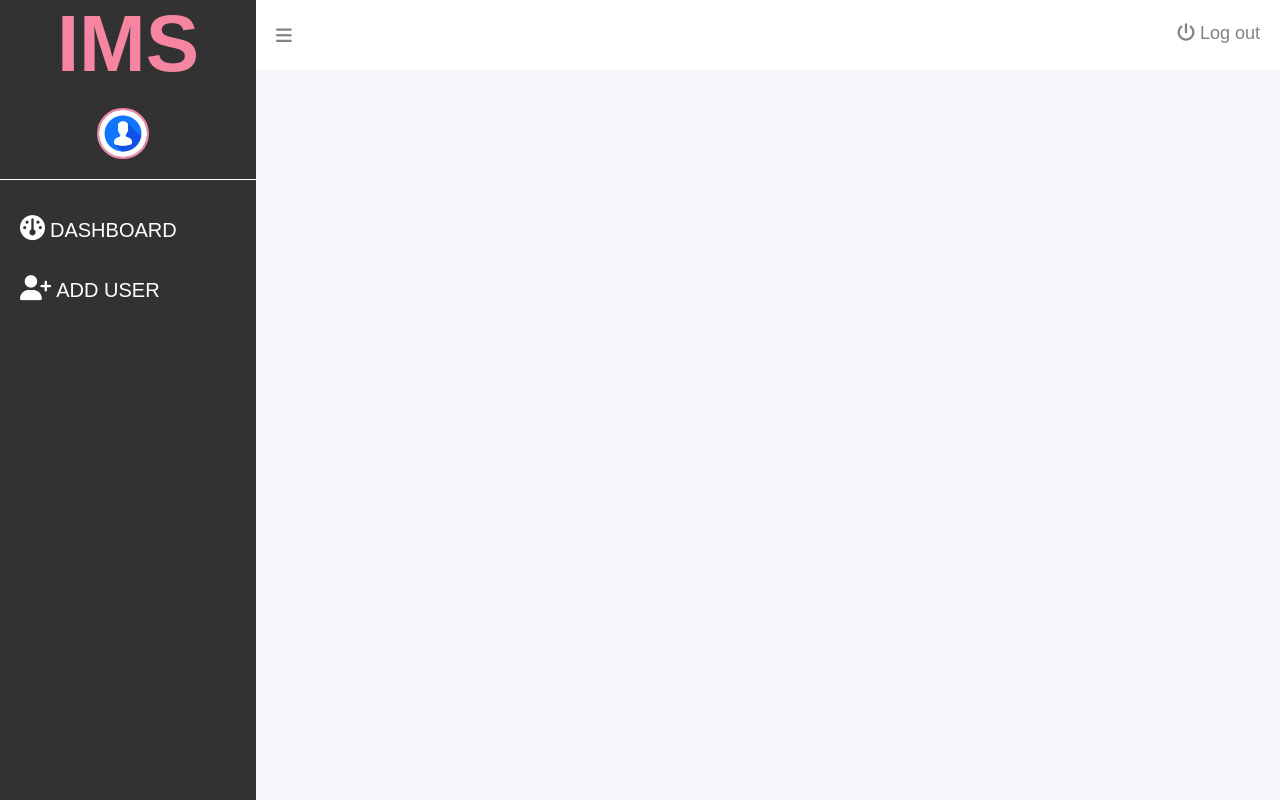
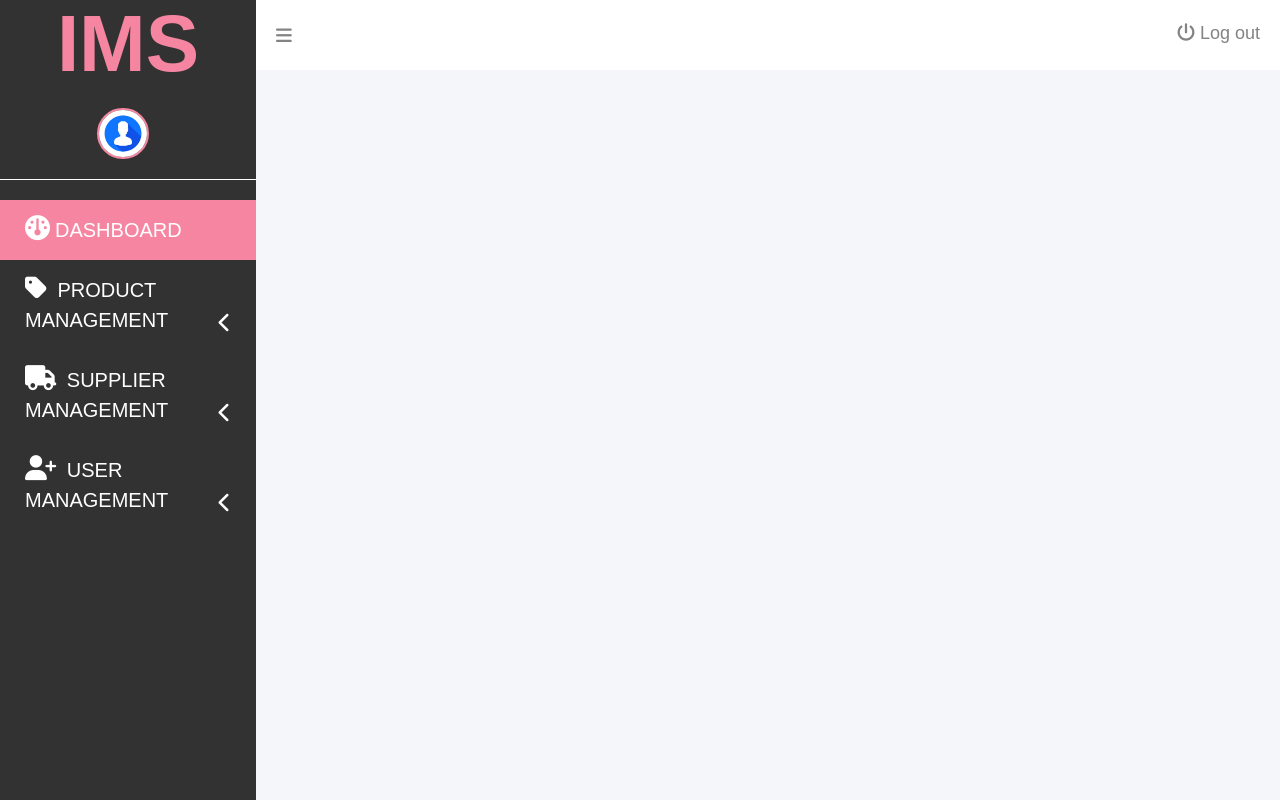
Before and after one commit to rklee13/InventoryManagementSystemTest, a PHP site: page /dashboard.php in a window 1280 px wide. Run offline with PHP 8.4, Linux system fonts and the light colour scheme; the visitor is signed in with stand-in values (Sample User, id 1); data that the repository does not hold is empty; some libraries are stand-ins or nearby versions.

Commit message:
Add dynamic submenu
Add submenus that dynamically show and hide

```diff
--- a/partials/app-sidebar.php
+++ b/partials/app-sidebar.php
@@ -6,19 +6,56 @@
     </div>
     <div class="dashboardSidebarMenu">
         <ul class="dashboardMenuLists">
-        <!-- class="activeMenu" -->
-            <li>
+            <!-- class="activeMenu" -->
+            <li class="listMainMenuItem">
                 <a href="./dashboard.php"><i class="fa-solid fa-gauge"></i><span class="menuText">Dashboard</span></a>
             </li>
-            <li>
-                <a href="./users-add.php"><i class="fa-solid fa-user-plus"></i><span class="menuText">Add User</span></a>
+            <li class="listMainMenuItem">
+                <a href="javascript:void(0)" class="showHideSubMenu">
+                    <i class="fa-solid fa-tag"></i>
+                    <span class="menuText showHideSubMenu">Product Management</span>
+                    <i class="fa-solid fa-chevron-left mainMenuChevron showHideSubMenu"></i>
+                </a>
+                <ul id="supplierSubMenus" class="subMenus">
+                    <li>
+                        <a class="subMenuLink" href="#"><i class="fa-regular fa-circle"></i> View Product</a>
+                    </li>
+                    <li>
+                        <a class="subMenuLink" href="#"><i class="fa-regular fa-circle"></i> Add Product</a>
+                    </li>
+                </ul>
             </li>
-            <!-- <li>
-                <a href=""><i class="fa-solid fa-dollar-sign"></i><span class="menuText">Revenue Management</span></a>
+            <li class="listMainMenuItem">
+                <a href="javascript:void(0)" class="showHideSubMenu">
+                    <i class="fa-solid fa-truck"></i>
+                    <span class="menuText showHideSubMenu">Supplier Management</span>
+                    <i class="fa-solid fa-chevron-left mainMenuChevron showHideSubMenu"></i>
+                </a>
+                <ul id="supplierSubMenus" class="subMenus">
+                    <li>
+                        <a class="subMenuLink" href="#"><i class="fa-regular fa-circle"></i> View Supplier</a>
+                    </li>
+                    <li>
+                        <a class="subMenuLink" href="#"><i class="fa-regular fa-circle"></i> Add Supplier</a>
+                    </li>
+                </ul>
             </li>
-            <li>
-                <a href=""><i class="fa-solid fa-book"></i><span class="menuText">Accounts Receivable</span></a>
+            <li class="listMainMenuItem showHideSubMenu">
+                <a href="javascript:void(0)" id="listMainMenuItemUserManagement" class="showHideSubMenu">
+                    <i class="fa-solid fa-user-plus showHideSubMenu"></i>
+                    <span class="menuText showHideSubMenu">User Management</span>
+                    <i class="fa-solid fa-chevron-left mainMenuChevron showHideSubMenu"></i>
+                </a>
+                <ul id="userAddSubMenus" class="subMenus">
+                    <li>
+                        <a class="subMenuLink" href="#"><i class="fa-regular fa-circle"></i> View Users</a>
+                    </li>
+                    <li>
+                        <a class="subMenuLink" href="./users-add.php"><i class="fa-regular fa-circle"></i> Add Users</a>
+                    </li>
+                </ul>
             </li>
+            <!--
             <li>
                 <a href=""><i class="fa-solid fa-gears"></i><span class="menuText">Configuration</span></a>
             </li>
--- a/scripts/script.js
+++ b/scripts/script.js
@@ -35,3 +35,73 @@ sidebarToggleButton.addEventListener("click", (event) => {
     sidebarIsOpen = true;
   }
 });
+
+// Show/Hide submenu
+document.addEventListener("click", function (e) {
+  // e.preventDefault();
+  const clickedElement = e.target;
+
+  if (clickedElement.classList.contains("showHideSubMenu")) {
+    const targetSubMenu = clickedElement
+      .closest("li")
+      .querySelector(".subMenus");
+    const chevronIcon = clickedElement
+      .closest("li")
+      .querySelector(".mainMenuChevron");
+
+    // Close all open submenus
+    const allSubMenus = document.querySelectorAll(".subMenus");
+    const allChevronIcon = document.querySelectorAll(".mainMenuChevron");
+    allSubMenus.forEach((subMenu) => {
+      if (subMenu !== targetSubMenu) {
+        subMenu.style.display = "none";
+      }
+    });
+    allChevronIcon.forEach((icon) => {
+      if (icon !== chevronIcon) {
+        icon.classList.remove("fa-chevron-down");
+        icon.classList.add("fa-chevron-left");
+      }
+    });
+
+    // Hide/Show selected sub menu
+    showHideSubMenu(targetSubMenu, chevronIcon);
+  }
+});
+
+// Function to hide/show submenu
+function showHideSubMenu(targetSubMenu, chevronIcon) {
+  if (targetSubMenu) {
+    const isShown = targetSubMenu.style.display === "block";
+    if (!isShown) {
+      targetSubMenu.style.display = "block";
+      chevronIcon.classList.remove("fa-chevron-left");
+      chevronIcon.classList.add("fa-chevron-down");
+    } else {
+      targetSubMenu.style.display = "none";
+      chevronIcon.classList.remove("fa-chevron-down");
+      chevronIcon.classList.add("fa-chevron-left");
+    }
+  }
+}
+
+// Add/hide active class to menu
+// Get the current page
+// Use selector to get current menu or submenu
+// Add the actual class
+const pathArray = window.location.pathname.split("/");
+const curFile = pathArray[pathArray.length - 1];
+const curNav = document.querySelector('a[href="./' + curFile + '"');
+
+if (curNav) {
+  curNav.classList.add("subMenuActive");
+  const mainNav = curNav.closest("li.listMainMenuItem");
+
+  if (mainNav) {
+    mainNav.style.background = "#f685a1";
+    const targetSubMenu = curNav.closest(".subMenus");
+    const chevronIcon = mainNav.querySelector(".mainMenuChevron");
+    // Hide/Show selected sub menu
+    showHideSubMenu(targetSubMenu, chevronIcon);
+  }
+}
--- a/stylesheet/dashboard.css
+++ b/stylesheet/dashboard.css
@@ -148,18 +148,20 @@ div.dashboardSidebar {
       list-style: none;
       margin: 0px;
       padding: 0px;
-
       font-size: 20px;
 
-      li {
-        padding: 15px 20px;
+      li.listMainMenuItem {
         text-transform: uppercase;
-      }
 
-      /* TODO: REMOVE THIS ONCE YOU CAN SELECT A MENU */
-      .activeMenu {
-        background-color: #f685a1;
-        color: white;
+        a {
+          padding: 15px 25px;
+        }
+
+        i.mainMenuChevron {
+          float: right;
+          font-size: 20px;
+          margin-top: .5rem;
+        }
       }
 
       a {
@@ -179,6 +181,31 @@ div.dashboardSidebar {
       li:hover {
         background-color: #f685a1;
         color: white;
+      }
+    }
+
+    ul.subMenus {
+      list-style: none;
+      background-color: #c26a80;
+      padding-left: 0px;
+      display: none;
+
+      .subMenuActive {
+        font-weight: bold;
+        border-top: 2px solid white;
+        border-bottom: 2px solid white;
+        background-color: #763a49;
+      }
+
+      a.subMenuLink {
+        padding-top: 10px;
+        padding-bottom: 10px;
+        text-transform: none;
+
+        i {
+          font-size: 16px;
+          padding-right: 5px;
+        }
       }
     }
   }
```
